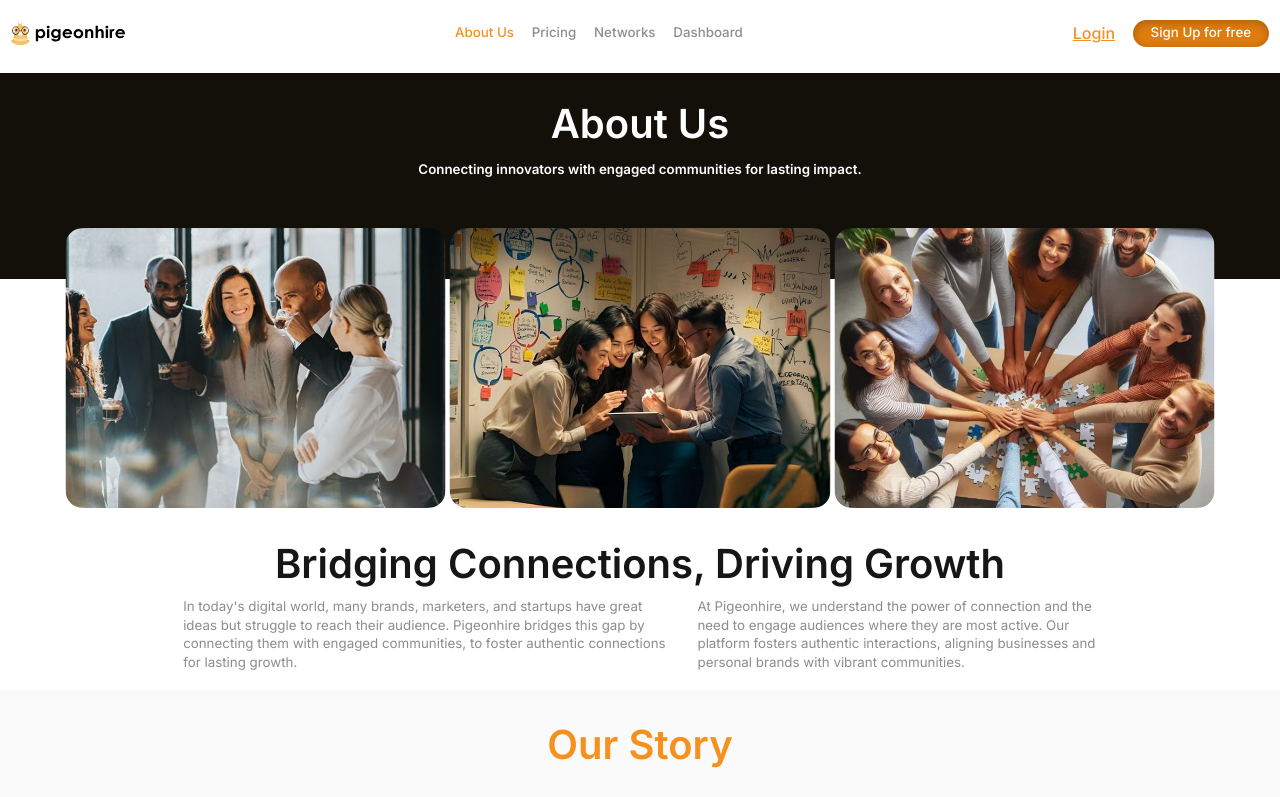
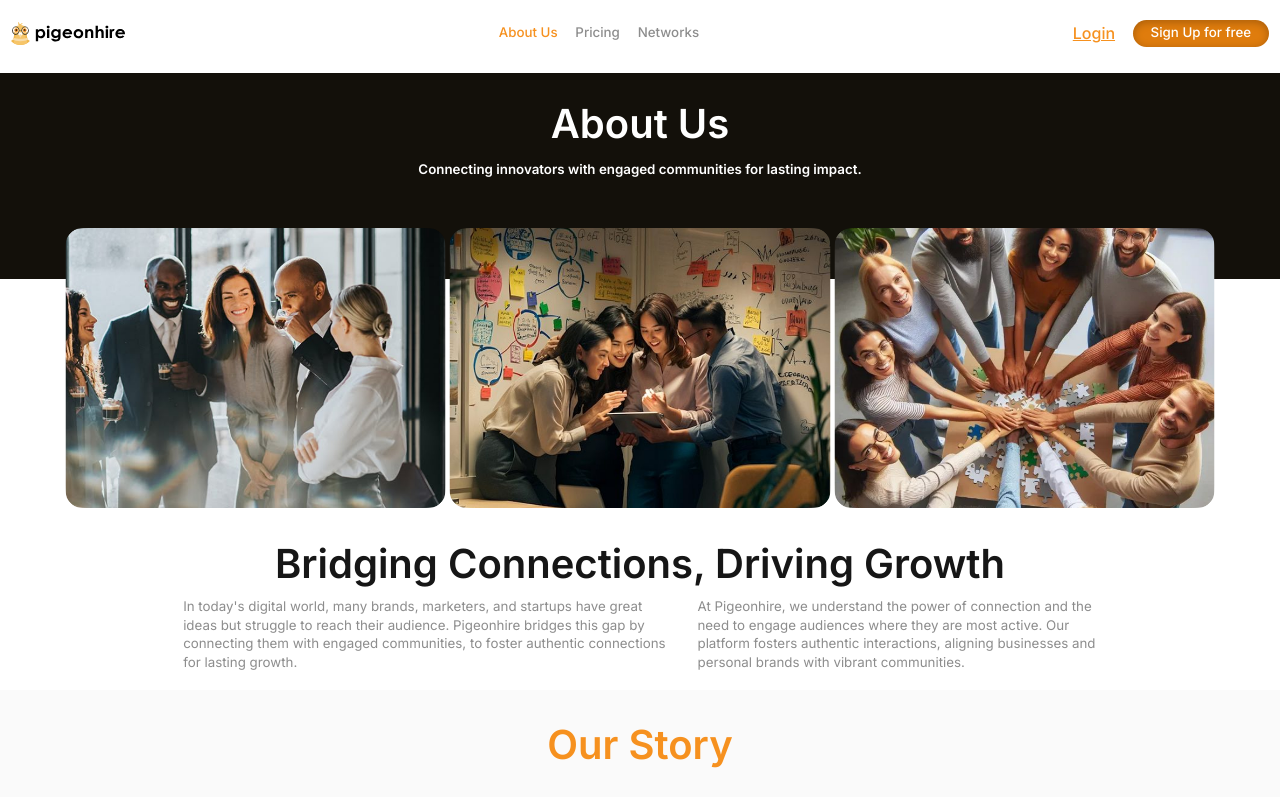
Before and after one commit to Eyohen/pigeonhire, a Next.js app: page /about in a window 1280 px wide. Shown: the top 797 px of the page. Built offline with nearby package versions, Linux system fonts and the light colour scheme.

Commit message:
dashboard only

```diff
--- a/app/components/landingHeader.jsx
+++ b/app/components/landingHeader.jsx
@@ -1,23 +1,14 @@
 "use client";
 import Image from "next/image";
 import Link from "next/link";
-import { usePathname, useRouter } from "next/navigation";
+import { usePathname } from "next/navigation";
 import { useState } from "react";
 import { useSelector } from "react-redux";
 
 export default function LandingHeader({ logo }) {
   const pathname = usePathname();
-  const router = useRouter();
   const [active, setActive] = useState(false);
   const { token } = useSelector((state) => state.auth);
-
-  const handleDashboardClick = () => {
-    if (token) {
-      router.push('/user');
-    } else {
-      router.push('/login');
-    }
-  };
 
   return (
     <header className="relative w-full max-w-[1352px] mx-auto px-5 py-9 flex justify-between items-center">
@@ -63,20 +54,26 @@ export default function LandingHeader({ logo }) {
         >
           Networks
         </Link>
-        <button
-          onClick={handleDashboardClick}
-          className="text-[#8d8d8d] hover:text-secondary transition-colors"
+      </nav>
+      <div className="hidden md:flex items-center gap-8">
+        {token ? (
+          <Link
+            href="/user"
+            prefetch={true}
+            className="font-medium text-secondary bg-none border-none underline"
           >
             Dashboard
-        </button>
-      </nav>
-      <div className="hidden md:flex items-center gap-8">
+          </Link>
+        ) : (
+          <>
             <Link href="/login" prefetch={true} className="font-medium text-secondary bg-none border-none underline">
               Login
             </Link>
             <Link href="/register" prefetch={true} className="primary-button w-fit h-12 px-8 whitespace-nowrap text-2xl py-6">
               Sign Up for free
             </Link>
+          </>
+        )}
       </div>
 
       <Image
@@ -113,17 +110,22 @@ export default function LandingHeader({ logo }) {
           >
             Networks
           </Link>
-          <button
-            onClick={handleDashboardClick}
-            className="title-18 font-medium text-[#8d8d8d] text-left"
-          >
-            Dashboard
-          </button>
         </nav>
 
         <div className="relative w-fit flex items-center justify-center gap-4 mx-auto">
+          {token ? (
+            <Link
+              href="/user"
+              className="title-18 w-[201px] py-[13px] px-6 bg-[#fff6eb] font-medium rounded-3xl text-secondary whitespace-nowrap flex items-center justify-center sm:w-[120px] sm:text-[11px] sm:h-8"
+            >
+              Dashboard
+            </Link>
+          ) : (
+            <>
               <Link href="/login" className="title-18 w-[201px] py-[13px] px-6 bg-[#fff6eb] font-medium rounded-3xl text-secondary whitespace-nowrap flex items-center justify-center sm:w-[120px] sm:text-[11px] sm:h-8">Login</Link>
               <Link href="/register" className="primary-button max-w-[201px] py-[13px] px-6 whitespace-nowrap">Sign Up for free</Link>
+            </>
+          )}
         </div>
       </div>
     </header>
```
Lines whose indentation alone changed are shown as unchanged.
